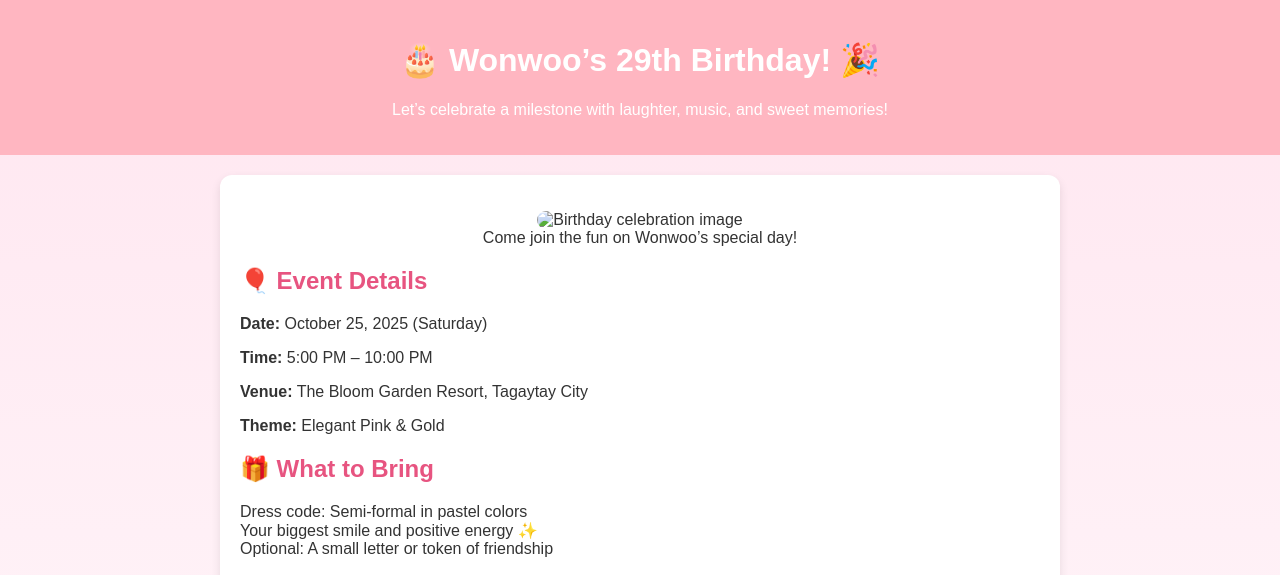
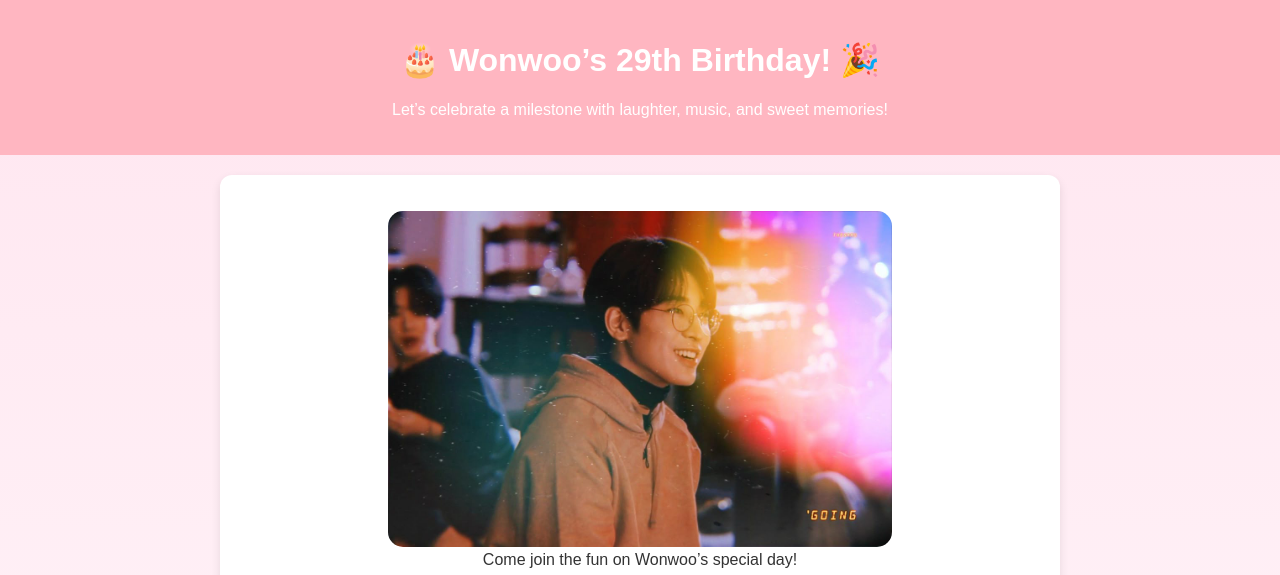
Before and after one commit to BarenAeyesha/birthday-invitation, a plain HTML site: page index.html in a window 1280 px wide. Shown: the top 575 px of the page. Drawn offline with Linux system fonts and the light colour scheme.

Commit message:
Update index.html

```diff
--- a/index.html
+++ b/index.html
@@ -75,7 +75,7 @@
 
   <main>
     <figure>
-      <img src="" alt="Birthday celebration image">
+      <img src="wonwoo.jpg" alt="Birthday celebration image">
       <figcaption>Come join the fun on Wonwoo’s special day!</figcaption>
     </figure>
 
```
